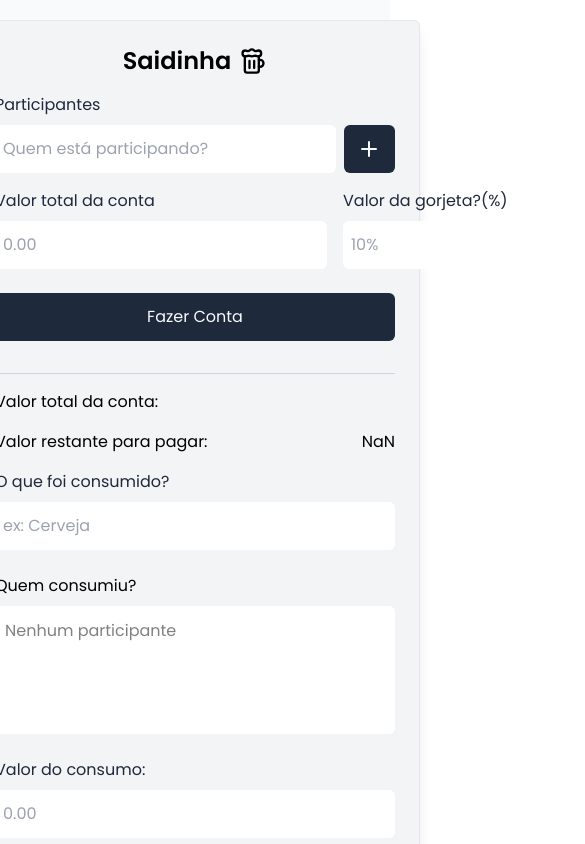
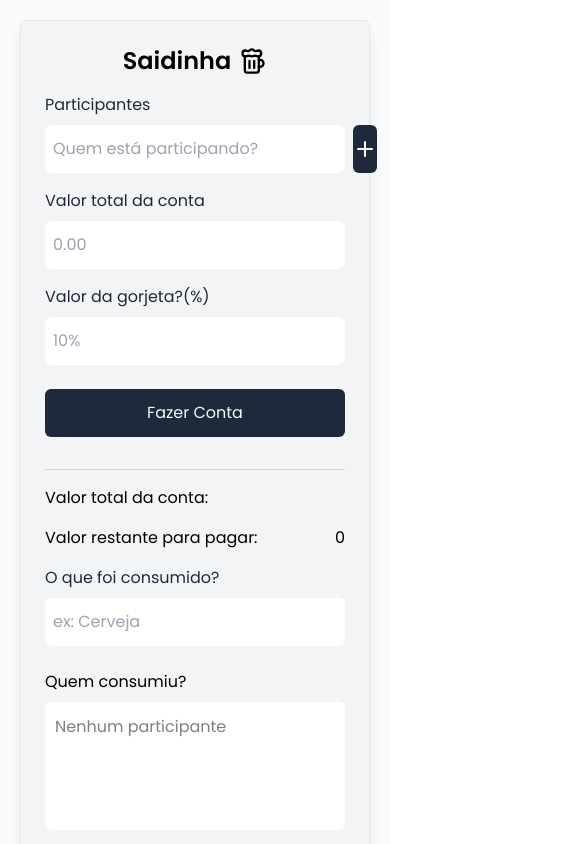
Before and after one commit to CamilleHaus/bill_calculator, a Next.js app: page / in a window 390 px wide. Shown: the top 844 px of the page, 585 px wide, since content can reach past the window. Built offline with nearby package versions, Linux system fonts and the light colour scheme.

Commit message:
Adjusted styling for small screens

```diff
--- a/src/components/app.tsx
+++ b/src/components/app.tsx
@@ -160,7 +160,7 @@ const App = () => {
   return (
     <div>
       <div className="w-full bg-gray-50 p-5 flex items-center justify-center">
-        <div className="w-[450px] border bg-gray-100 mx-auto space-y-4 px-6 py-6 rounded-md shadow-lg">
+        <div className="max-w-[450px] w-[100%] border bg-gray-100 mx-auto space-y-4 px-6 py-6 rounded-md shadow-lg">
           <div className="w-full flex items-center justify-center gap-2">
             <h1 className="text-2xl font-bold">Saidinha</h1>
             <Beer size={28} strokeWidth={2} />
@@ -204,7 +204,7 @@ const App = () => {
 
           {/* FORMULÁRIO DE GORJETA E VALOR */}
           <form onSubmit={getAllInfo} className="flex flex-col gap-6">
-            <div className="flex gap-4">
+            <div className="flex gap-4 max-sm:flex-col">
               <Input
                 ref={billTotalInputRef}
                 label={"Valor total da conta"}
@@ -230,7 +230,11 @@ const App = () => {
           </div>
           <div className="flex justify-between">
             <p>Valor restante para pagar: </p>
-            <p>{billTotal! - totalAmount}</p>
+            {Number.isNaN(billTotal! - totalAmount) ? (
+              <p>0</p>
+            ) : (
+              <p>{(billTotal! - totalAmount).toFixed(2)}</p>
+            )}
           </div>
           <form
             onSubmit={addConsuptionInformation}
@@ -293,12 +297,12 @@ const App = () => {
                 ? participants.map((participant, index) => (
                     <div
                       key={index}
-                      className="w-[48%] flex justify-between shadow-md bg-gray-200 p-3 rounded-md"
+                      className="w-[48%] max-sm:w-[47%] flex justify-between shadow-md bg-gray-200 p-3 rounded-md"
                     >
                       <p>{participant.name}</p>
                       <p>
                         {participant.amount.length > 0
-                          ? participant.amount.reduce((acc, cur) => acc + cur)
+                          ? participant.amount.reduce((acc, cur) => acc + cur).toFixed(2)
                           : 0}
                       </p>
                     </div>
```
